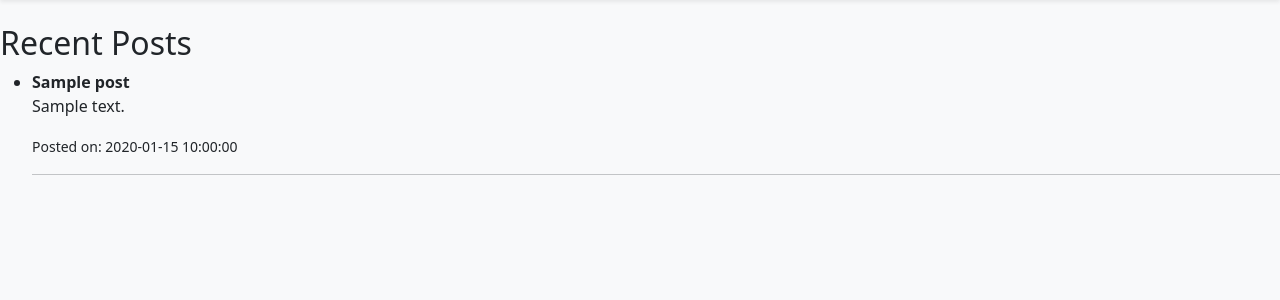
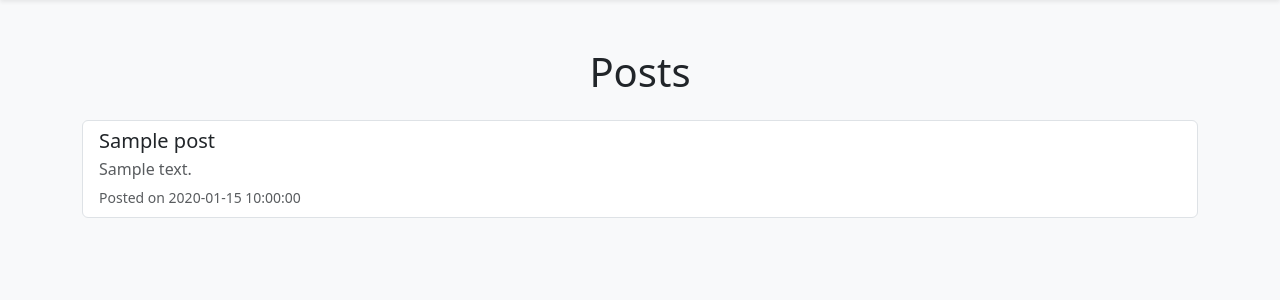
Before and after one commit to gaajj/web-development-end-assignment, a PHP site: template app/views/home/index.php in a window 1280 px wide. Shown: the part 56-356 px from the top of the page. Run offline with PHP 8.4, Linux system fonts and the light colour scheme; the template is opened without the code that fills it: most values are stand-ins (such as "Sample title", 1, 10 or a date in 2020).

Commit message:
Change layout

```diff
--- a/app/controllers/HomeController.php
+++ b/app/controllers/HomeController.php
@@ -10,15 +10,10 @@ class HomeController
     {
         session_start();
 
-        // Get the logged-in user's username, if available
         $username = isset($_SESSION['username']) ? $_SESSION['username'] : null;
 
-        // Fetch all posts using the PostService
         $postService = new PostService();
         $posts = $postService->getAll();
-
-        // Include the home view and pass the data
-        include '../views/home/index.php';
 
         include '../views/home/index.php';
     }
--- a/app/views/home/index.php
+++ b/app/views/home/index.php
@@ -1,21 +1,23 @@
 <?php include __DIR__ . '/../header.php'; ?>
 
-<?php
-if ($posts):
-    echo "<h2>Recent Posts</h2>";
-    echo "<ul>";
-    foreach ($posts as $post):
-        echo "<li>";
-        echo "<strong>" . htmlspecialchars($post->title) . "</strong><br>";
-        echo "<p>" . nl2br(htmlspecialchars($post->content)) . "</p>";
-        echo "<small>Posted on: " . htmlspecialchars($post->date_posted) . "</small>";
-        echo "</li><hr>";
-    endforeach;
-    echo "</ul>";
-else:
-    echo "<p>No posts available.</p>";
-endif;
-
-?>
+<div class="container mt-4">
+    <h1 class="text-center mb-4">Posts</h1>
+    <ul class="list-group">
+        <?php foreach ($posts as $post): ?>
+            <li class="list-group-item">
+                <div class="d-flex align-items-start">
+                    <!--<img src="<?= htmlspecialchars($post->imageUrl) ?>" class="me-3 rounded" alt="<?= htmlspecialchars($card->title) ?>" style="width: 64px; height: 64px; object-fit: cover;"> -->
+                    <div>
+                        <h5 class="mb-1">
+                            <a href="#" class="text-decoration-none text-dark"><?= htmlspecialchars($post->title) ?></a>
+                        </h5>
+                        <p class="mb-1 text-muted"><?= htmlspecialchars($post->content) ?></p>
+                        <small class="text-muted">Posted on <?= htmlspecialchars($post->date_posted) ?></small>
+                    </div>
+                </div>
+            </li>
+        <?php endforeach; ?>
+    </ul>
+</div>
 
 <?php include __DIR__ . '/../footer.php'; ?>
```
